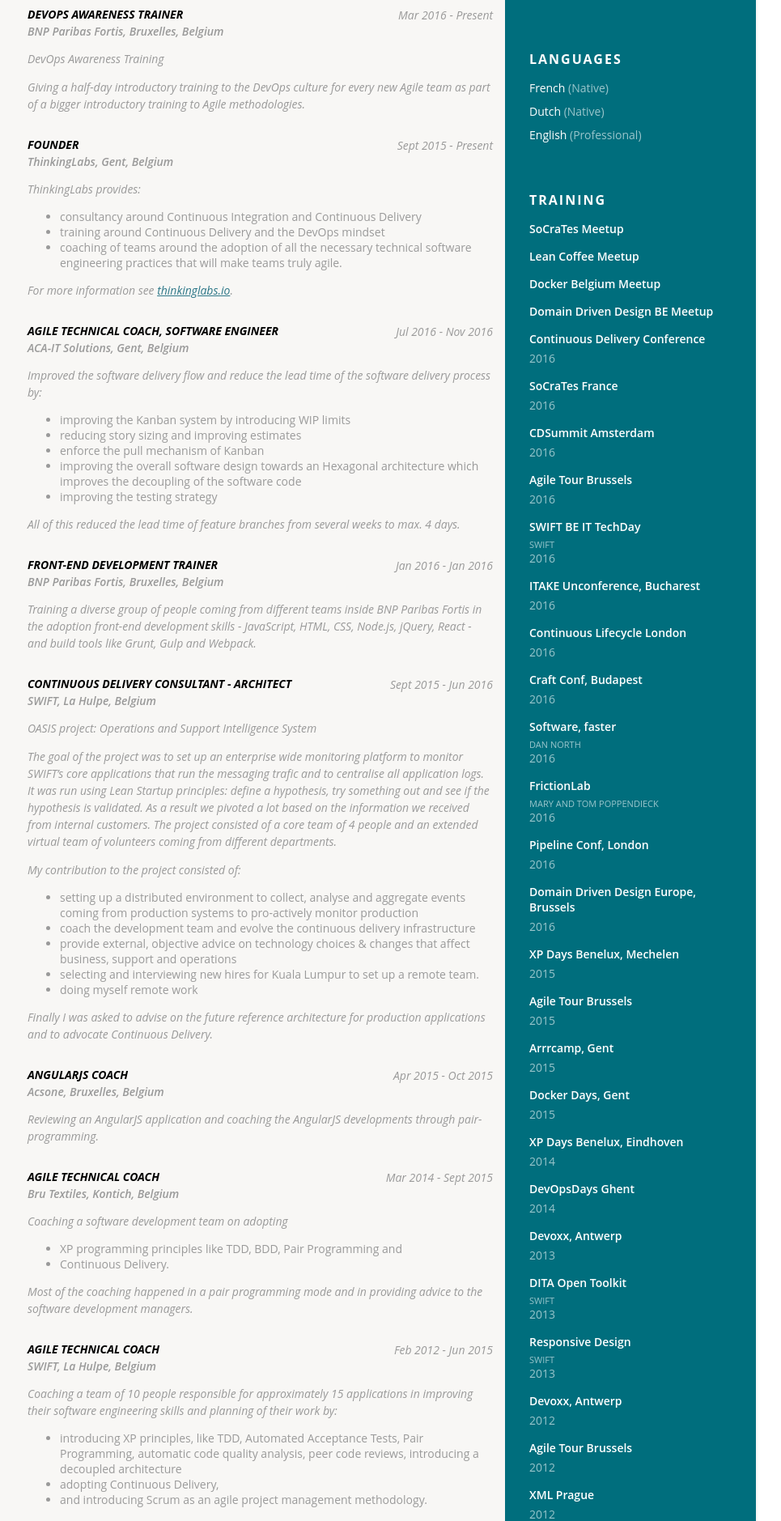
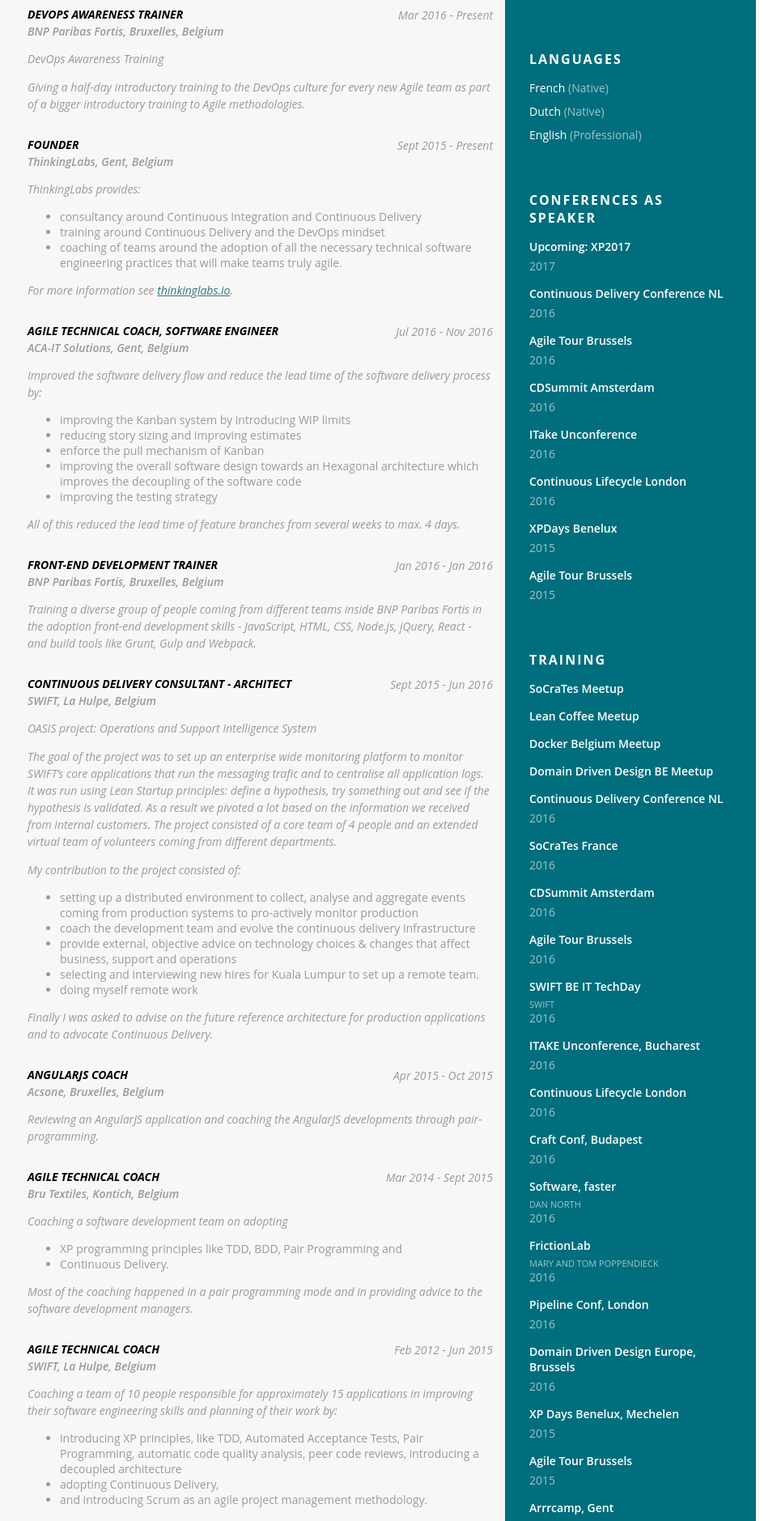
Before and after one commit to tdpauw/tdpauw.github.io, a Jekyll site: the page built from index.html, in a window 1280 px wide. Shown: the part 935-2814 px from the top of the page at 81% size, without its empty margins (186-1151 px from the left). Built offline with Jekyll 4.4.1, drawn with Linux system fonts in a browser that asks for light colours.

Commit message:
add a Conferences as Speaker section in the sidebar

```diff
--- a/_data/cv.yml
+++ b/_data/cv.yml
@@ -27,12 +27,38 @@
   - dutch: native
   - english: professional
 
+conferences:
+  - title: 'Upcoming: XP2017'
+    year: 2017
+    link: 'https://xp2017.sched.com/event/9NLF/feature-branching-is-evil'
+  - title: Continuous Delivery Conference NL
+    year: 2016
+    link: 'http://thinkinglabs.io/talks/cdconfnl-2016-feature-branching-is-evil'
+  - title: Agile Tour Brussels
+    year: 2016
+    link: 'http://thinkinglabs.io/talks/atbru-2016-continuous-delivery-is-more-than-just-tooling-its-a-mindset'
+  - title: CDSummit Amsterdam
+    year: 2016
+    link: 'http://thinkinglabs.io/talks/cd-summit-amsterdam-2016-continuous-delivery-is-more-than-just-tooling-its-a-mindset'
+  - title: ITake Unconference
+    year: 2016
+    link: 'http://thinkinglabs.io/talks/itake-unconference-2016-continuous-delivery-is-more-than-just-tooling-its-a-culture'
+  - title: Continuous Lifecycle London
+    year: 2016
+    link: 'http://thinkinglabs.io/talks/continuous-lifecycle-london-2016-continuous-delivery-is-more-than-just-tooling-its-a-culture'
+  - title: XPDays Benelux
+    year: 2015
+    link: 'http://thinkinglabs.io/talks/xpdays-benelux-2015-3m-eur-later-moving-a-team-to-become-agile-in-a-company-with-too-much-money'
+  - title: Agile Tour Brussels
+    year: 2015
+    link: 'http://thinkinglabs.io/talks/atbru-2015-facts-and-fallacies-of-continuous-delivery'
+
 training:
   - title: SoCraTes Meetup
   - title: Lean Coffee Meetup
   - title: Docker Belgium Meetup
   - title: Domain Driven Design BE Meetup
-  - title: Continuous Delivery Conference
+  - title: Continuous Delivery Conference NL
     year: 2016
   - title: SoCraTes France
     year: 2016
--- /dev/null
+++ b/_includes/conferences.html
@@ -0,0 +1,14 @@
+<section class="conferences">
+  <h2>Conferences as Speaker</h2>
+  {% for item in site.data.cv.conferences %}
+  <div class="item">
+      <a href="{{item.link}}"><h4 class="title">{{item.title}}</h4></a>
+      {% if item.organisation %}
+      <h5 class="organisation">{{item.organisation}}</h5>
+      {% endif %}
+      {% if item.year %}
+      <div class="year">{{item.year}}</div>
+      {% endif %}
+  </div><!--//item-->
+  {% endfor %}
+</section>
--- a/_includes/sidebar.html
+++ b/_includes/sidebar.html
@@ -35,5 +35,6 @@
     </section>
    {% include education.html %}
    {% include language.html %}
+   {% include conferences.html %}
    {% include training.html %}
 </aside>
--- a/assets/styles.css
+++ b/assets/styles.css
@@ -142,25 +142,25 @@
   font-weight: 500;
   margin-bottom: 0px;
 }
-section.training h4.title {
+section.training h4.title, section.conferences h4.title {
   font-size: 14px;
   margin-top: 0;
   margin-bottom: 5px;
   text-transform: none;
 }
-section.training .item {
+section.training .item, section.conferences .item {
   margin-bottom: 15px;
 }
-section.training .item:last-child {
+section.training .item:last-child, section.conferences .item:last-child {
   margin-bottom: 0;
 }
-section.training .organisation {
+section.training .organisation, section.conferences .organisation {
   color: rgba(255, 255, 255, 0.6);
   font-weight: 500;
   margin-bottom: 0px;
   margin-top: 0;
 }
-section.training .year {
+section.training .year, section.conferences .year {
   color: rgba(255, 255, 255, 0.6);
   font-weight: 500;
   margin-bottom: 0px;
```
